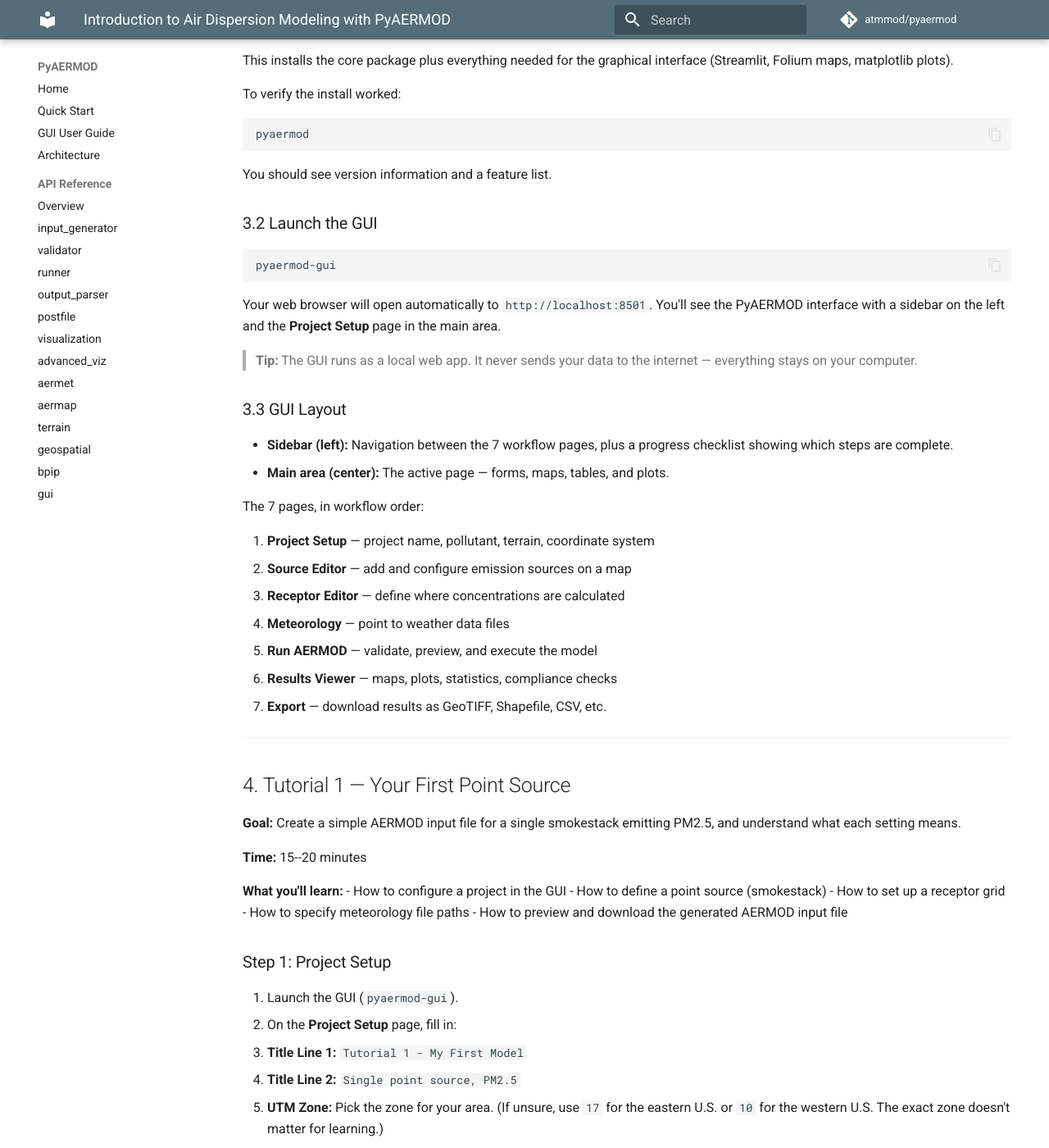
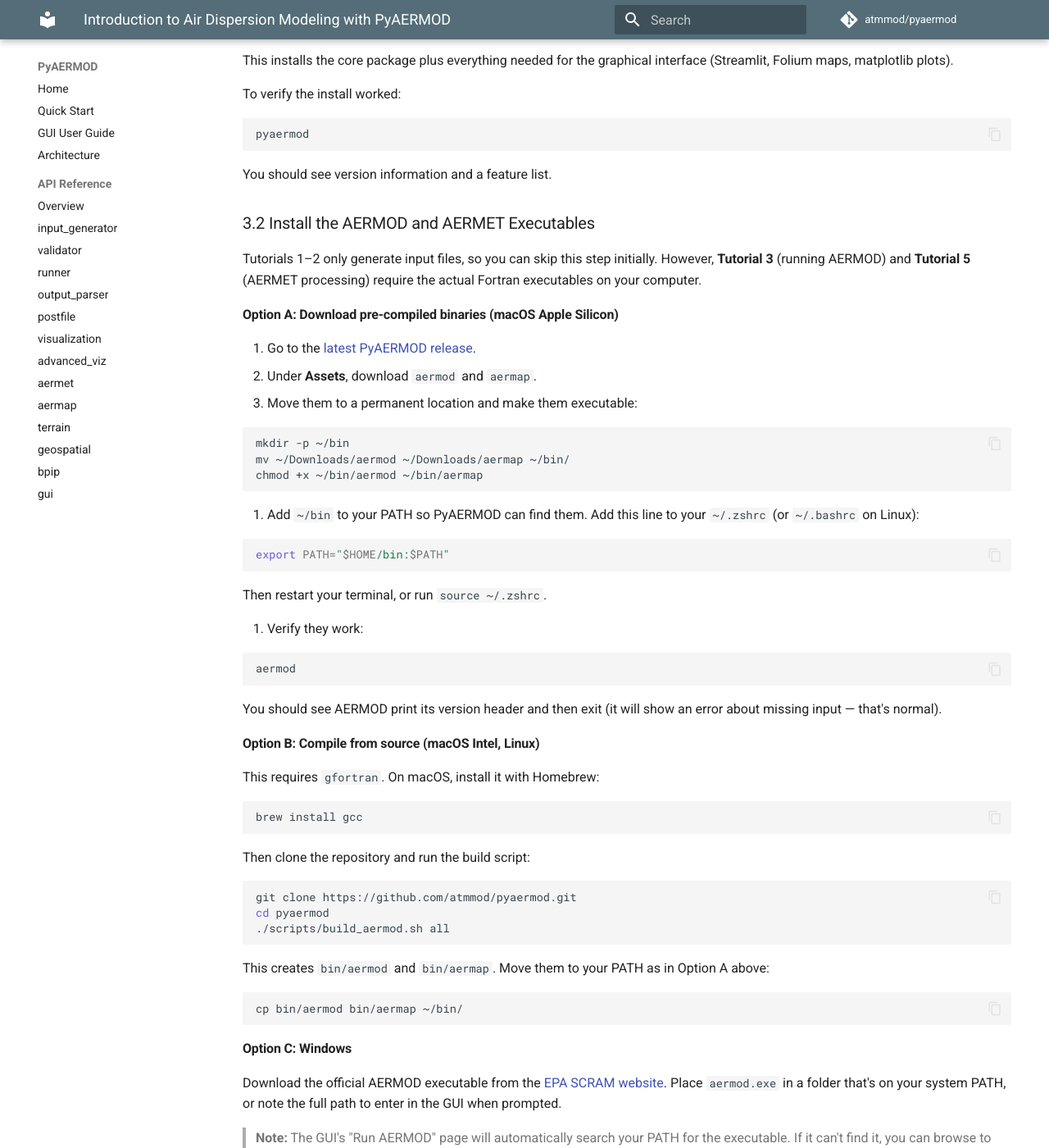
Before and after one commit to atmmod/pyaermod, an MkDocs documentation site: the page built from docs/teaching/student-guide.md, in a window 1280 px wide and 1400 px high, scrolled down 4074 px. Shown: the whole window at 82% size. Built offline with MkDocs 1.6.1 and Material for MkDocs 9.7.7, drawn with Linux system fonts in a browser that asks for light colours; comment, search, counter and statistics services are not loaded; some of the changed text lies outside the part shown.

````diff
--- a/docs/teaching/student-guide.md
+++ b/docs/teaching/student-guide.md
@@ -192,7 +192,77 @@ pyaermod
 
 You should see version information and a feature list.
 
-### 3.2 Launch the GUI
+### 3.2 Install the AERMOD and AERMET Executables
+
+Tutorials 1–2 only generate input files, so you can skip this step initially.
+However, **Tutorial 3** (running AERMOD) and **Tutorial 5** (AERMET processing)
+require the actual Fortran executables on your computer.
+
+#### Option A: Download pre-compiled binaries (macOS Apple Silicon)
+
+1. Go to the [latest PyAERMOD release](https://github.com/atmmod/pyaermod/releases/latest).
+2. Under **Assets**, download `aermod` and `aermap`.
+3. Move them to a permanent location and make them executable:
+
+```bash
+mkdir -p ~/bin
+mv ~/Downloads/aermod ~/Downloads/aermap ~/bin/
+chmod +x ~/bin/aermod ~/bin/aermap
+```
+
+4. Add `~/bin` to your PATH so PyAERMOD can find them. Add this line to your
+   `~/.zshrc` (or `~/.bashrc` on Linux):
+
+```bash
+export PATH="$HOME/bin:$PATH"
+```
+
+Then restart your terminal, or run `source ~/.zshrc`.
+
+5. Verify they work:
+
+```bash
+aermod
+```
+
+You should see AERMOD print its version header and then exit (it will show an
+error about missing input — that's normal).
+
+#### Option B: Compile from source (macOS Intel, Linux)
+
+This requires `gfortran`. On macOS, install it with Homebrew:
+
+```bash
+brew install gcc
+```
+
+Then clone the repository and run the build script:
+
+```bash
+git clone https://github.com/atmmod/pyaermod.git
+cd pyaermod
+./scripts/build_aermod.sh all
+```
+
+This creates `bin/aermod` and `bin/aermap`. Move them to your PATH as in
+Option A above:
+
+```bash
+cp bin/aermod bin/aermap ~/bin/
+```
+
+#### Option C: Windows
+
+Download the official AERMOD executable from the
+[EPA SCRAM website](https://www.epa.gov/scram/air-quality-dispersion-modeling-preferred-and-recommended-models).
+Place `aermod.exe` in a folder that's on your system PATH, or note the full
+path to enter in the GUI when prompted.
+
+> **Note:** The GUI's "Run AERMOD" page will automatically search your PATH
+> for the executable. If it can't find it, you can browse to the file location
+> directly.
+
+### 3.3 Launch the GUI
 
 ```bash
 pyaermod-gui
@@ -205,7 +275,7 @@ page in the main area.
 > **Tip:** The GUI runs as a local web app. It never sends your data to the
 > internet — everything stays on your computer.
 
-### 3.3 GUI Layout
+### 3.4 GUI Layout
 
 - **Sidebar (left):** Navigation between the 7 workflow pages, plus a progress
   checklist showing which steps are complete.
@@ -1166,6 +1236,27 @@ At this point you should understand:
 Now that you've completed all five tutorials, here are some directions to
 explore:
 
+### Advanced Tutorials: Houston Refinery Modeling (Tutorials 6--8)
+
+The **[Houston Refinery Modeling Assignments](refinery-assignments.md)**
+extend this guide with three advanced tutorials that take you through a
+realistic industrial modeling project:
+
+- **Tutorial 6** — Process meteorological data with AERMET for a specific
+  Gulf Coast location (Houston Ship Channel), with site-appropriate surface
+  parameters for a coastal/industrial area.
+- **Tutorial 7** — Use AERMAP to process digital elevation data and assign
+  terrain elevations to all receptors and sources, even in a relatively
+  flat area like Houston.
+- **Tutorial 8** — Build a complete AERMOD model for a simplified 150,000
+  barrel-per-day petroleum refinery with 10 emission sources (point, area,
+  and volume), multi-scale receptors, source groups, regulatory compliance
+  analysis, and sensitivity studies. Includes a technical report assignment.
+
+These tutorials build directly on the skills from Tutorials 1--5 and
+include assignment deliverables and a grading rubric suitable for a
+university course.
+
 ### Multiple Sources and Source Groups
 
 Add several stacks and area sources to the same project and see how their
````
Also changed, not shown: 1 other file.
